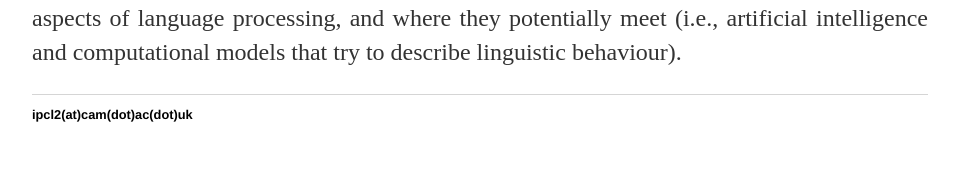
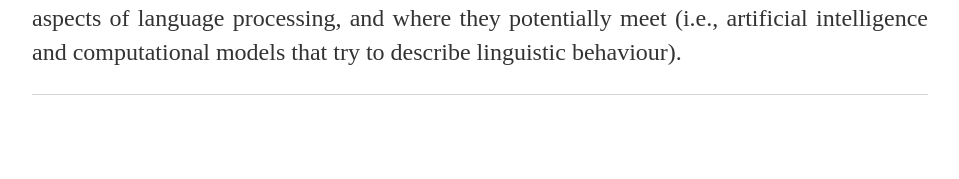
Before and after one commit to isabellelorge/isabellelorge.github.io, a Jekyll site: the page built from index.html, in a window 1280 px wide. Shown: the part 1314-1493 px from the top of the page, without its empty margins (160-1119 px from the left). Built offline with Jekyll 4.4.1, drawn with Linux system fonts in a browser that asks for light colours; after the commit the page ends 1469 px from its top, so only the background shows below that.

Commit message:
Update default.html

```diff
--- a/_layouts/default.html
+++ b/_layouts/default.html
@@ -23,10 +23,7 @@
 
 			</div><!-- /.container -->
 			<footer>
-	    		<ul>
-	        		ipcl2(at)cam(dot)ac(dot)uk
 
-				</ul>
 			</footer>
 		</body>
 	</html>
```
